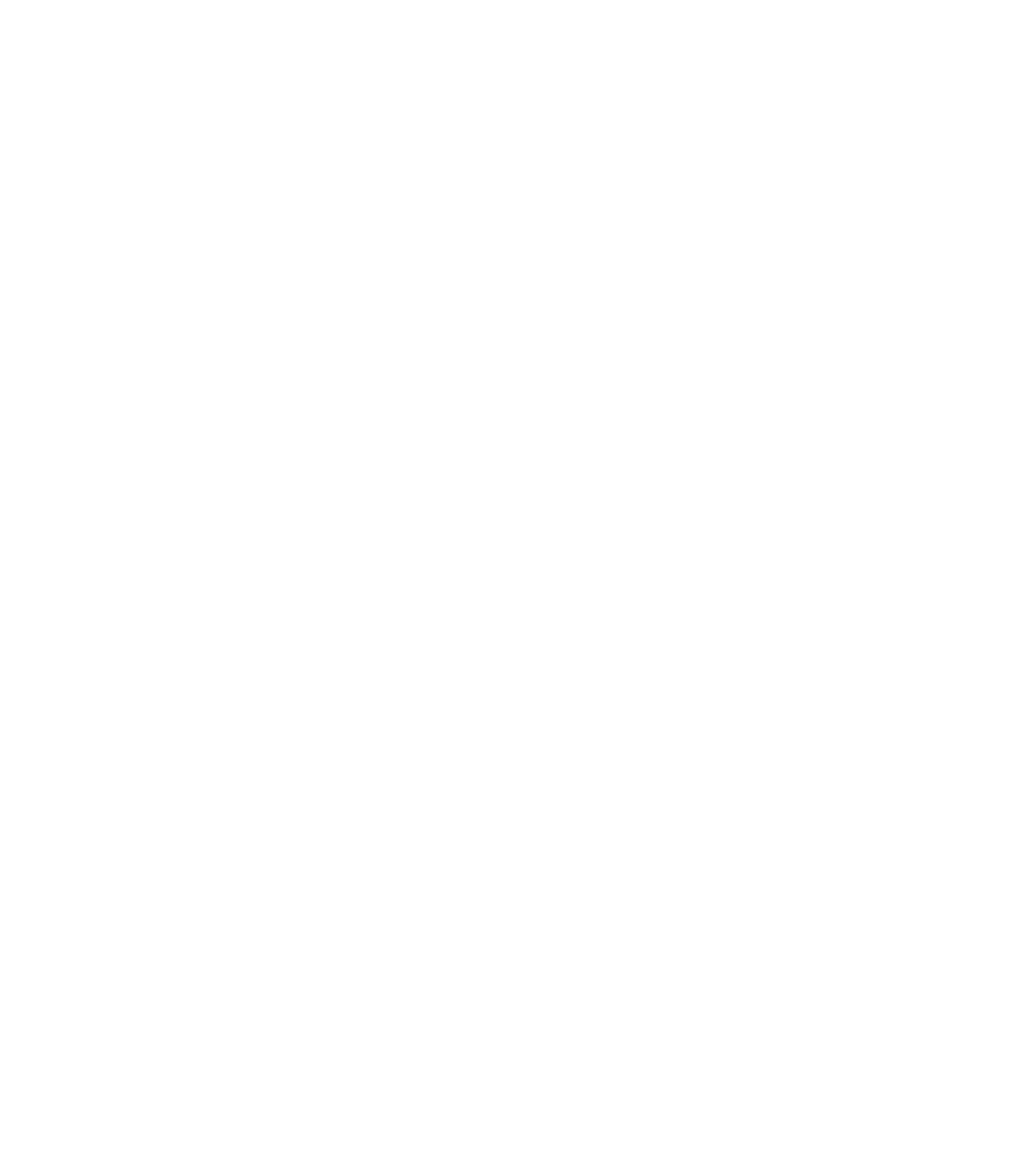
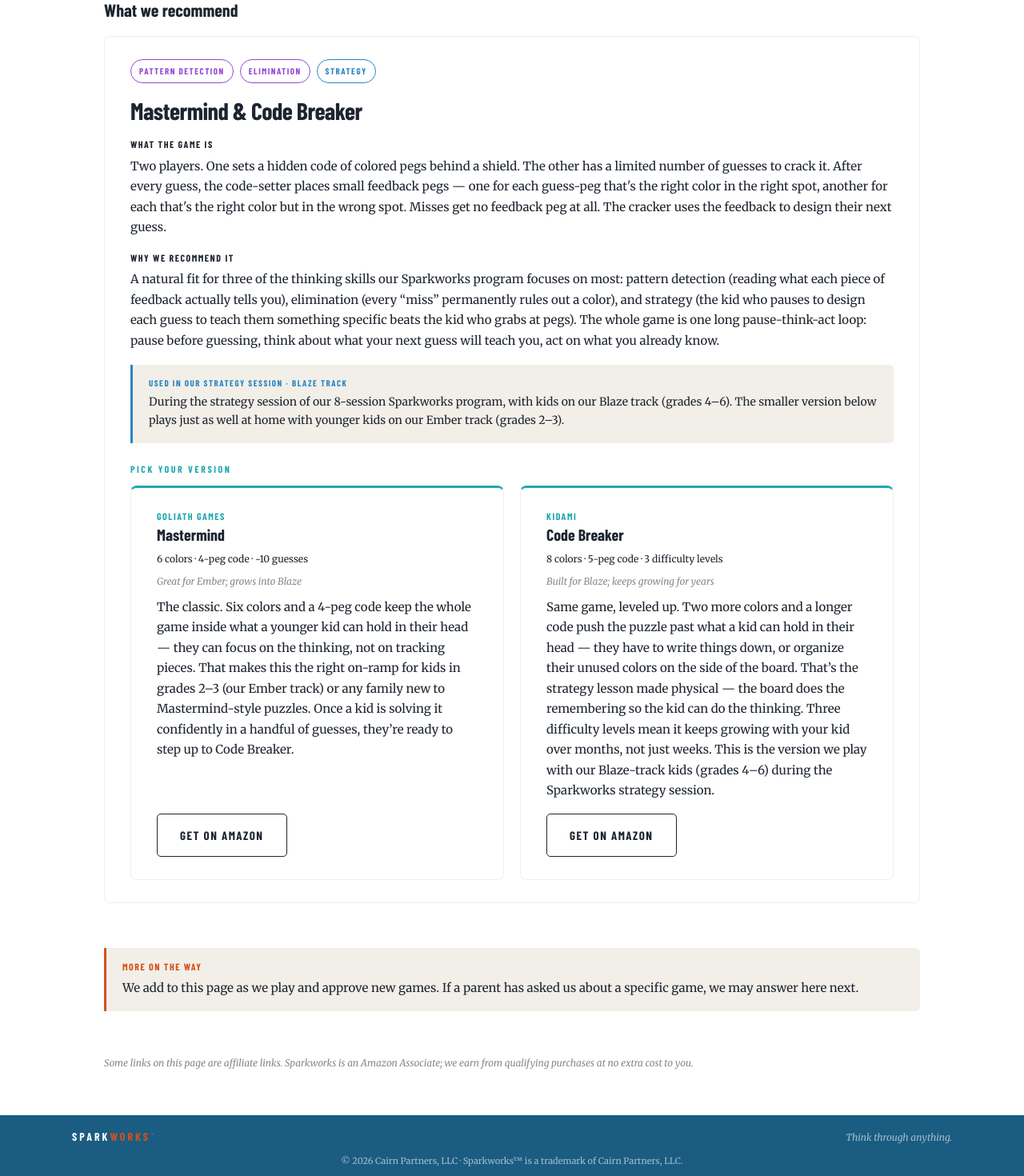
Before and after one commit to micbowers/sparkworks, a Next.js app: page /practice in a window 1280 px wide. Before the commit this address had no page. Shown: the part 540-2010 px from the top of the page at 80% size. Before the commit the page ends 800 px from the top, so only its background shows below. Built offline with nearby package versions, Linux system fonts and the light colour scheme; a web font is replaced by a local one.

Commit message:
Add /practice page with Mastermind & Code Breaker family card; wire homepage Games card to it

```diff
--- a/app/page.js
+++ b/app/page.js
@@ -76,8 +76,9 @@
             <ProductCard
               accent="teal"
               kicker="Practice at home"
-              title="The games we love · Coming soon"
-              body="Critical thinking grows with practice. We point parents toward activities and games that build the same skills our class teaches. More on the way."
+              title="The games we love"
+              body="Critical thinking grows with practice. We point parents toward the same games we use in class — chosen because they hold up across grades and across generations."
+              cta={{ href: "/practice", label: "See our picks" }}
             />
             {/* TM-2026: Materials card title + body reframed. Originals: title="Workbooks · Coming soon"; body="Hands-on workbooks built around the thinking skills the program teaches — patterns, elimination, constraints, estimation, strategy. These are the same materials we use in our classes, usually for the Ignite phase. Designed for kids to work through with a parent on weekends, or solo. The first set is in development." */}
             <ProductCard
--- /dev/null
+++ b/app/practice/page.js
@@ -0,0 +1,220 @@
+import { SiteHeader } from "../components/SiteHeader";
+import { Hero } from "../components/Hero";
+import { Footer } from "../components/Footer";
+
+export const metadata = {
+  title: "Practice at home · Sparkworks",
+  description:
+    "Activities and games the Sparkworks program uses to teach critical thinking — recommended for practice between sessions, and for play at any age.",
+};
+
+const FAMILIES = [
+  {
+    slug: "mastermind-code-breaker",
+    title: "Mastermind & Code Breaker",
+    skills: [
+      { label: "Pattern Detection", color: "purple" },
+      { label: "Elimination", color: "purple" },
+      { label: "Strategy", color: "blue" },
+    ],
+    sessionPill: "Used in our strategy session · Blaze track",
+    whatItIs:
+      "Two players. One sets a hidden code of colored pegs behind a shield. The other has a limited number of guesses to crack it. After every guess, the code-setter places small feedback pegs — one for each guess-peg that's the right color in the right spot, another for each that's the right color but in the wrong spot. Misses get no feedback peg at all. The cracker uses the feedback to design their next guess.",
+    whyWeRecommend:
+      "A natural fit for three of the thinking skills our Sparkworks program focuses on most: pattern detection (reading what each piece of feedback actually tells you), elimination (every “miss” permanently rules out a color), and strategy (the kid who pauses to design each guess to teach them something specific beats the kid who grabs at pegs). The whole game is one long pause-think-act loop: pause before guessing, think about what your next guess will teach you, act on what you already know.",
+    whereWeUseIt:
+      "During the strategy session of our 8-session Sparkworks program, with kids on our Blaze track (grades 4–6). The smaller version below plays just as well at home with younger kids on our Ember track (grades 2–3).",
+    versions: [
+      {
+        name: "Mastermind",
+        manufacturer: "Goliath Games",
+        specs: "6 colors · 4-peg code · ~10 guesses",
+        fitHint: "Great for Ember; grows into Blaze",
+        why:
+          "The classic. Six colors and a 4-peg code keep the whole game inside what a younger kid can hold in their head — they can focus on the thinking, not on tracking pieces. That makes this the right on-ramp for kids in grades 2–3 (our Ember track) or any family new to Mastermind-style puzzles. Once a kid is solving it confidently in a handful of guesses, they’re ready to step up to Code Breaker.",
+        href: "https://amzn.to/4fQkfO2",
+      },
+      {
+        name: "Code Breaker",
+        manufacturer: "KIDAMI",
+        specs: "8 colors · 5-peg code · 3 difficulty levels",
+        fitHint: "Built for Blaze; keeps growing for years",
+        why:
+          "Same game, leveled up. Two more colors and a longer code push the puzzle past what a kid can hold in their head — they have to write things down, or organize their unused colors on the side of the board. That’s the strategy lesson made physical — the board does the remembering so the kid can do the thinking. Three difficulty levels mean it keeps growing with your kid over months, not just weeks. This is the version we play with our Blaze-track kids (grades 4–6) during the Sparkworks strategy session.",
+        href: "https://amzn.to/4dINIH5",
+      },
+    ],
+  },
+];
+
+function SkillChip({ label, color }) {
+  return (
+    <span
+      style={{
+        display: "inline-block",
+        fontFamily: "var(--sw-display)",
+        fontSize: "0.6875rem",
+        fontWeight: 700,
+        letterSpacing: "1.5px",
+        textTransform: "uppercase",
+        padding: "5px 10px",
+        borderRadius: 999,
+        border: `1.5px solid var(--sw-${color})`,
+        color: `var(--sw-${color})`,
+        background: "transparent",
+        whiteSpace: "nowrap",
+      }}
+    >
+      {label}
+    </span>
+  );
+}
+
+function VersionPicker({ name, manufacturer, specs, fitHint, why, href }) {
+  return (
+    <div
+      className="sw-card"
+      style={{
+        display: "flex",
+        flexDirection: "column",
+        gap: 10,
+        background: "var(--sw-white)",
+        borderTop: "3px solid var(--sw-teal)",
+      }}
+    >
+      <div>
+        <div className="ts-label" style={{ fontSize: "0.75rem", color: "var(--sw-teal)" }}>
+          {manufacturer}
+        </div>
+        <h4 className="ts-h2" style={{ marginTop: 2, fontSize: "1.25rem" }}>
+          {name}
+        </h4>
+      </div>
+      <div className="ts-caption" style={{ color: "var(--sw-steel)" }}>{specs}</div>
+      <div className="ts-caption" style={{ fontStyle: "italic" }}>{fitHint}</div>
+      <p className="ts-body" style={{ flex: 1 }}>{why}</p>
+      <a
+        className="sw-btn"
+        href={href}
+        target="_blank"
+        rel="sponsored noopener noreferrer"
+        style={{ alignSelf: "flex-start", marginTop: 6 }}
+      >
+        Get on Amazon
+      </a>
+    </div>
+  );
+}
+
+function FamilyCard({ family }) {
+  return (
+    <article
+      id={family.slug}
+      className="sw-card"
+      style={{
+        display: "flex",
+        flexDirection: "column",
+        gap: 18,
+        scrollMarginTop: 24,
+      }}
+    >
+      <div style={{ display: "flex", flexWrap: "wrap", gap: 8 }}>
+        {family.skills.map((s) => (
+          <SkillChip key={s.label} label={s.label} color={s.color} />
+        ))}
+      </div>
+
+      <h3 className="ts-h1" style={{ fontSize: "1.875rem" }}>{family.title}</h3>
+
+      <div>
+        <div className="ts-label" style={{ fontSize: "0.75rem", color: "var(--sw-steel)", marginBottom: 6 }}>
+          What the game is
+        </div>
+        <p className="ts-body">{family.whatItIs}</p>
+      </div>
+
+      <div>
+        <div className="ts-label" style={{ fontSize: "0.75rem", color: "var(--sw-steel)", marginBottom: 6 }}>
+          Why we recommend it
+        </div>
+        <p className="ts-body">{family.whyWeRecommend}</p>
+      </div>
+
+      <div
+        className="sw-callout sw-callout-blue"
+        style={{ margin: 0 }}
+      >
+        <div className="ts-label" style={{ fontSize: "0.6875rem", color: "var(--sw-blue)", marginBottom: 4 }}>
+          {family.sessionPill}
+        </div>
+        <p className="ts-body" style={{ margin: 0, fontSize: "0.875rem" }}>{family.whereWeUseIt}</p>
+      </div>
+
+      <div style={{ marginTop: 6 }}>
+        <div className="ts-eyebrow" style={{ color: "var(--sw-teal)", fontSize: "0.75rem", marginBottom: 12 }}>
+          Pick your version
+        </div>
+        <div className="sw-grid-2">
+          {family.versions.map((v) => (
+            <VersionPicker key={v.name} {...v} />
+          ))}
+        </div>
+      </div>
+    </article>
+  );
+}
+
+export default function PracticePage() {
+  return (
+    <>
+      <SiteHeader />
+      <Hero
+        showWordmark={false}
+        eyebrow="Practice at home"
+        title="The games we use in class — and recommend for play between sessions."
+        tagline="The same games we teach with in our program, picked because they hold up across grades and across generations. As fun against grown-ups as they are between kids."
+      />
+
+      <main className="sw-page sw-body">
+        <section className="sw-section" style={{ marginTop: 0 }}>
+          <p className="ts-lead" style={{ maxWidth: 760 }}>
+            Every game on this page is one we&rsquo;ve actually played — in a Sparkworks session, at our own kitchen table, or both. Each entry has our notes on what skill it builds, who in the family it fits, and the version we recommend if there&rsquo;s more than one good option.
+          </p>
+        </section>
+
+        <section className="sw-section" aria-labelledby="recommendations-heading">
+          <h2 id="recommendations-heading" className="ts-h2" style={{ marginBottom: 20 }}>
+            What we recommend
+          </h2>
+          <div style={{ display: "flex", flexDirection: "column", gap: 28 }}>
+            {FAMILIES.map((f) => (
+              <FamilyCard key={f.slug} family={f} />
+            ))}
+          </div>
+        </section>
+
+        <section className="sw-section">
+          <div
+            className="sw-callout sw-callout-ember"
+            style={{ margin: 0 }}
+          >
+            <div className="ts-label" style={{ fontSize: "0.75rem", color: "var(--sw-ember)", marginBottom: 6 }}>
+              More on the way
+            </div>
+            <p className="ts-body" style={{ margin: 0 }}>
+              We add to this page as we play and approve new games. If a parent has asked us about a specific game, we may answer here next.
+            </p>
+          </div>
+        </section>
+
+        <section className="sw-section">
+          <p className="ts-caption" style={{ fontStyle: "italic" }}>
+            Some links on this page are affiliate links. Sparkworks is an Amazon Associate; we earn from qualifying purchases at no extra cost to you.
+          </p>
+        </section>
+      </main>
+
+      <Footer />
+    </>
+  );
+}
```
